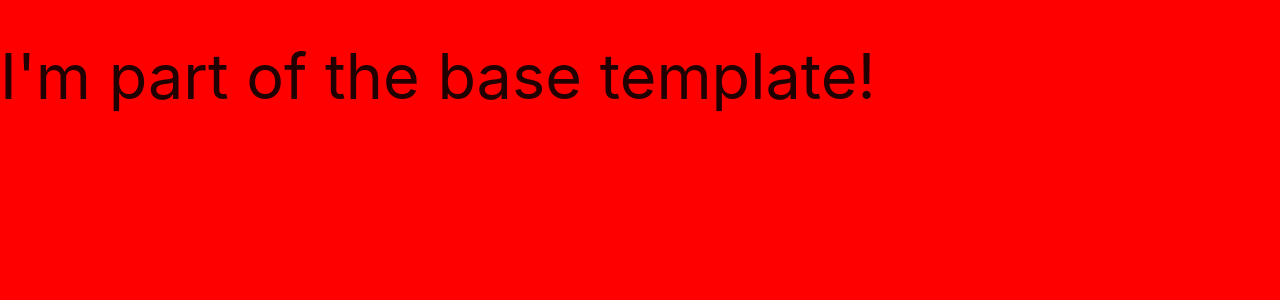
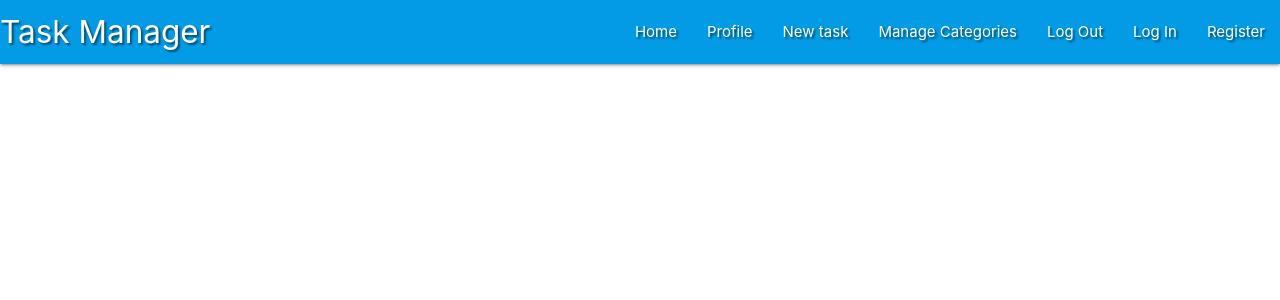
Before and after one commit to boomernag/Flask-Mini-Project, a Flask app: template templates/base.html in a window 1280 px wide. Shown: the top 300 px of the page. Run offline with Flask 2, Linux system fonts and the light colour scheme; the template is opened without the code that fills it, so the values that code supplies are empty; some libraries are stand-ins or nearby versions.

Commit message:
Added Materialize Navbar and Sidebar

```diff
--- a/static/css/style.css
+++ b/static/css/style.css
@@ -1,3 +1,3 @@
-body {
-    background-color: red;
+.text-shadow {
+    text-shadow: 2px 2px 2px rgba(0, 0, 0, 0.5);
 }
--- a/static/js/scripts.js
+++ b/static/js/scripts.js
@@ -0,0 +1,3 @@
+$(document).ready(function(){
+    $(".sidenav").sidenav();
+});
--- a/templates/base.html
+++ b/templates/base.html
@@ -13,11 +13,41 @@
 </head>
 <body>
 
-    <h1>I'm part of the base template!</h1>
+        <header>
+        <!-- top navbar -->
+            <nav class="nav-extended text-shadow light-blue darken-1">
+                <div class="nav-wrapper">
+                <a href="{{ url_for('get_tasks') }}" class="brand-logo">Task Manager</a>
+                <a href="#" data-target="mobile-demo" class="sidenav-trigger right"><i class="fas fa-bars"></i></a>
+                <ul class="right hide-on-med-and-down">
+                    <li><a href="{{ url_for('get_tasks') }}">Home</a></li>
+                    <li><a href="#">Profile</a></li>
+                    <li><a href="#">New task</a></li>
+                    <li><a href="#">Manage Categories</a></li>
+                    <li><a href="#">Log Out</a></li>
+                    <li><a href="#">Log In</a></li>
+                    <li><a href="#">Register</a></li>
+                </ul>
+                </div>
+            </nav>
+
+        <!-- mobile sidenav -->
+        <ul class="sidenav" id="mobile-demo">
+                <li><h4 class="center-align light-blue-text text-darken-4">Task Manager</h4></li>
+                <li><a href="{{ url_for('get_tasks') }}">Home</a></li>
+                <li><a href="#">Profile</a></li>
+                <li><a href="#">New task</a></li>
+                <li><a href="#">Manage Categories</a></li>
+                <li><a href="#">Log Out</a></li>
+                <li><a href="#">Log In</a></li>
+                <li><a href="#">Register</a></li>
+        </ul>
+    </header>
+
     {% block content %}
     {% endblock %}
 
-    <script src="http://code.jquery.com/jquery-3.5.1.min.js"
+    <script src="https://code.jquery.com/jquery-3.5.1.min.js"
         integrity="sha256-9/aliU8dGd2tb6OSsuzixeV4y/faTqgFtohetphbbj0=" crossorigin="anonymous"></script>
     <script src="https://cdnjs.cloudflare.com/ajax/libs/materialize/1.0.0/js/materialize.min.js"></script>
     <script src="{{ url_for('static', filename='js/scripts.js') }}"></script>
```
